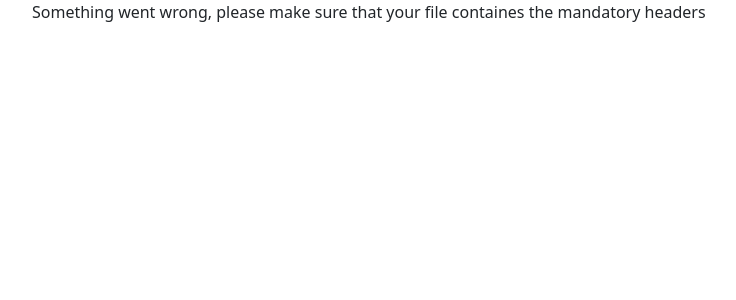
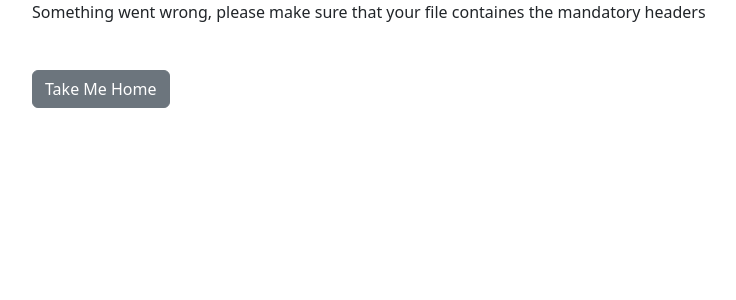
Before and after one commit to aa-ag/csvs, a Django app: template spa/checks/templates/checks/404.html in a window 1280 px wide. Shown: the top 300 px of the page, without its empty margins (50-786 px from the left). Run offline with Django 4.2, Linux system fonts and the light colour scheme; the template is opened without the code that fills it, so the values that code supplies are empty.

Commit message:
Take me home button

```diff
--- a/spa/checks/templates/checks/404.html
+++ b/spa/checks/templates/checks/404.html
@@ -1,4 +1,7 @@
 {% extends 'checks/base.html' %}
 {% block content %}
 <p>Something went wrong, please make sure that your file containes the mandatory headers</p>
+<div>
+    <button class="btn btn-secondary mb-3"  onclick="location.href='/'" style="margin-top: 30px;">Take Me Home</button>
+</div>
 {% endblock %}
```
